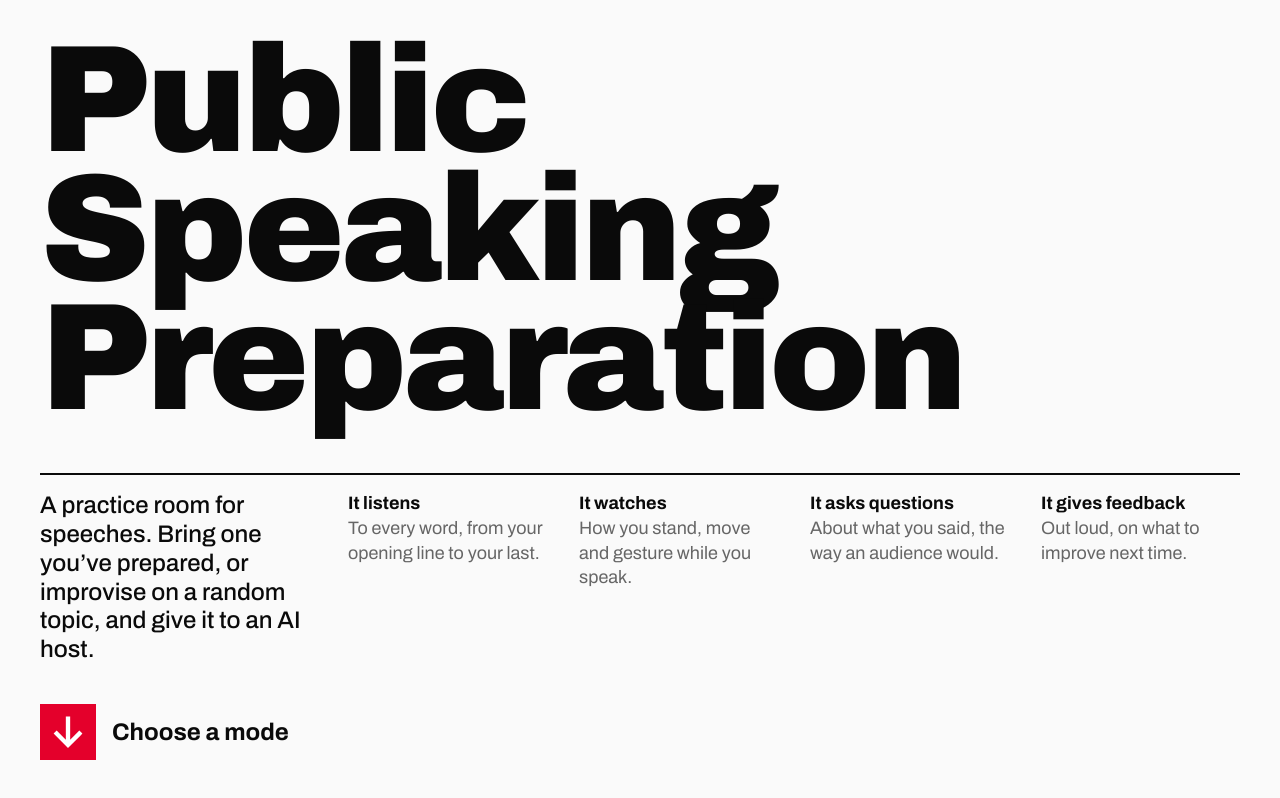
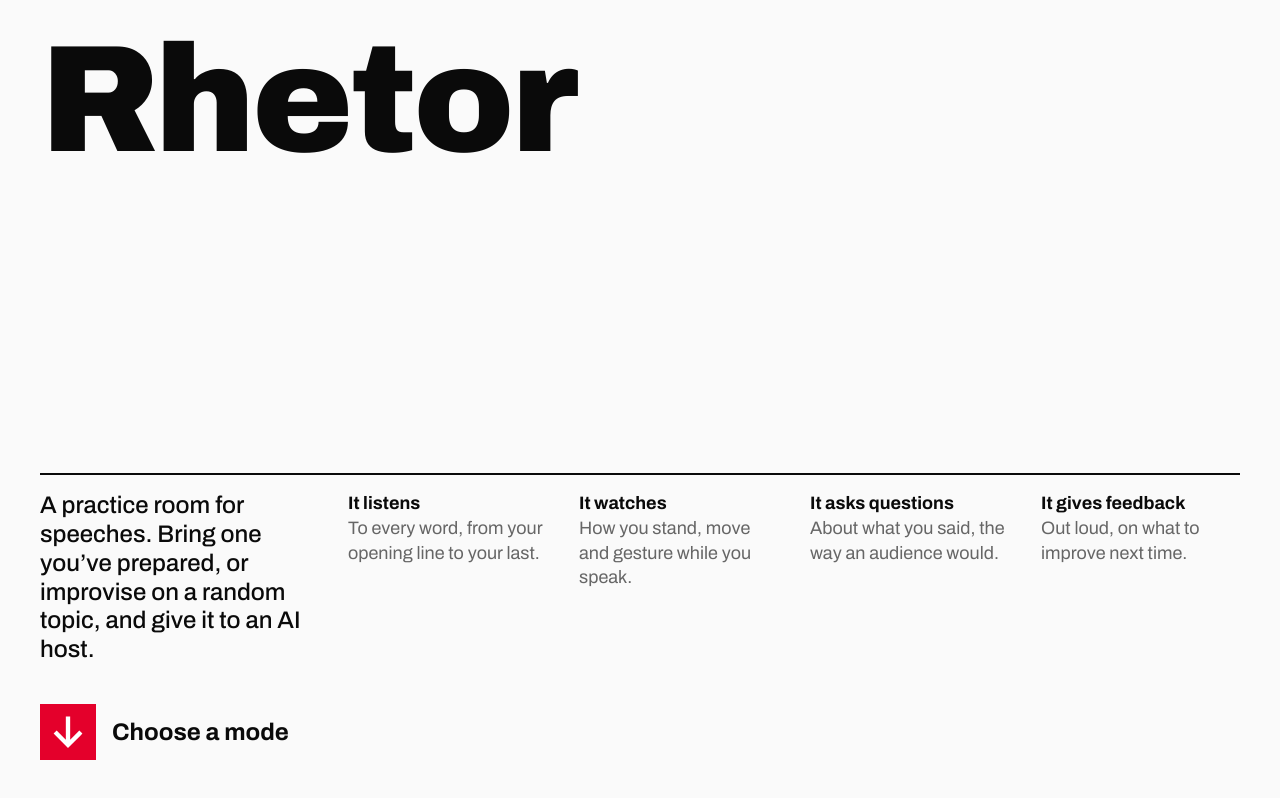
Before and after one commit to kaiyoig/public-speaking-preparation, a Next.js app: page / in a window 1280 px wide. Built offline with nearby package versions, Linux system fonts and the light colour scheme.

Commit message:
Rename the app to Rhetor

```diff
--- a/app/layout.tsx
+++ b/app/layout.tsx
@@ -11,7 +11,7 @@ const archivo = Archivo({
 });
 
 export const metadata: Metadata = {
-  title: "Public Speaking Preparation",
+  title: "Rhetor",
   description:
     "Rehearse a speech in front of an AI host that listens, watches, asks questions and gives spoken feedback.",
 };
--- a/app/page.tsx
+++ b/app/page.tsx
@@ -63,11 +63,7 @@ function About() {
   return (
     <div className="mx-auto flex min-h-full w-full max-w-[1600px] flex-col px-4 pt-5 pb-6 sm:px-6 lg:px-10 lg:pt-9 lg:pb-10">
       <h1 className="pb-8 text-[clamp(3.75rem,min(17vw,19vh),17rem)] font-black leading-[0.85] tracking-[-0.025em] font-stretch-condensed">
-        Public
-        <br />
-        Speaking
-        <br />
-        Preparation
+        Rhetor
       </h1>
 
       <div className="mt-auto grid grid-cols-4 gap-x-6 gap-y-8 border-t-2 border-ink pt-4 lg:grid-cols-12 lg:gap-x-8">
--- a/components/Shell.tsx
+++ b/components/Shell.tsx
@@ -16,15 +16,7 @@ const WORDMARK_CLASS = "block text-[1.75rem] font-extrabold leading-[0.92] track
  * collapsing to a top band with the content below on small ones.
  */
 export function Shell({ rail, wordmarkLinksHome = true, children }: ShellProps) {
-  const wordmark = (
-    <>
-      Public
-      <br />
-      Speaking
-      <br />
-      Preparation
-    </>
-  );
+  const wordmark = "Rhetor";
 
   return (
     <div className="mx-auto grid min-h-screen w-full max-w-[1600px] grid-cols-4 gap-x-6 px-4 sm:px-6 lg:grid-cols-12 lg:gap-x-8 lg:px-10">
```
